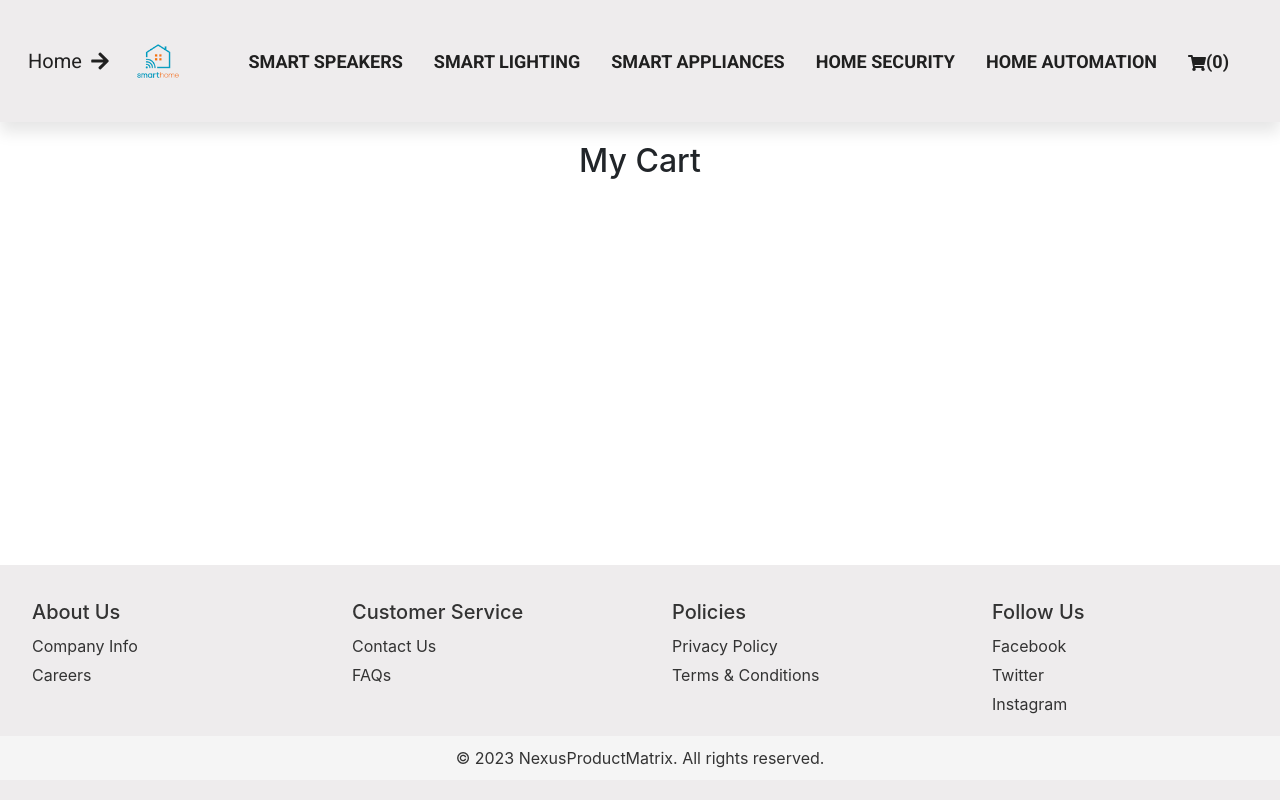
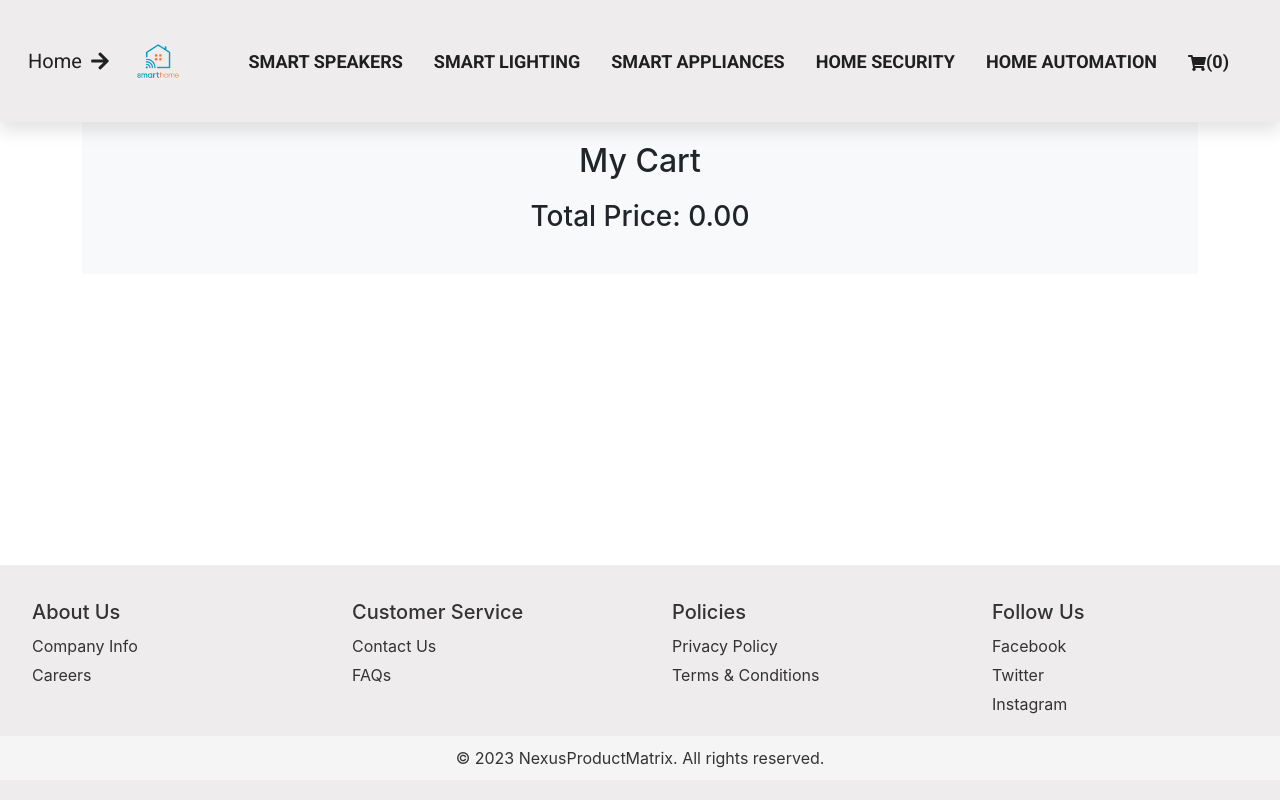
Before and after one commit to peter1998/NexusProductMatrix, a React (Create React App) app: page /cart in a window 1280 px wide. Built offline with nearby package versions, Linux system fonts and the light colour scheme.

Commit message:
[C] Updating Cart Design and functionality

```diff
--- a/src/components/Cart/Cart.js
+++ b/src/components/Cart/Cart.js
@@ -1,16 +1,28 @@
 import React, { useContext } from "react";
-import { Card, Button } from "react-bootstrap";
+import { Container, Card, Button } from "react-bootstrap";
 import { CartContext } from "../../context/cartContext";
-import "./cart.css"; // Import new CSS file
+import StarRatings from "react-star-ratings";
+import "./cart.css";
 
 function Cart() {
   const [cart, setCart] = useContext(CartContext);
 
   const removeFromCart = (productToRemove) => {
+    if (
+      window.confirm(
+        "Are you sure you want to remove this item from your cart?"
+      )
+    ) {
       setCart(cart.filter((product) => product.id !== productToRemove.id));
+    }
   };
 
+  const totalPrice = cart
+    .reduce((total, product) => total + product.price, 0)
+    .toFixed(2);
+
   return (
+    <Container>
       <div className="cart">
         <h2>My Cart</h2>
         {cart.map((product) => (
@@ -20,13 +32,21 @@ function Cart() {
               <Card.Title>{product.name}</Card.Title>
               <Card.Text>{product.description}</Card.Text>
               <Card.Text>Price: {product.price}</Card.Text>
+              <StarRatings
+                rating={product.rating}
+                starRatedColor="orange"
+                numberOfStars={5}
+                name="rating"
+              />
               <Button variant="danger" onClick={() => removeFromCart(product)}>
                 Remove
               </Button>
             </Card.Body>
           </Card>
         ))}
+        <h3>Total Price: {totalPrice}</h3>
       </div>
+    </Container>
   );
 }
 
--- a/src/components/Cart/cart.css
+++ b/src/components/Cart/cart.css
@@ -3,15 +3,22 @@
   flex-direction: column;
   align-items: center;
   padding: 20px;
+  background: #f8f9fa;
 }
 
-.cart h2 {
+.cart h2,
+.cart h3 {
   margin-bottom: 20px;
 }
 
 .cart-card {
-  width: 80%;
+  width: 30%;
   margin-bottom: 20px;
+  transition: transform 0.3s ease;
+}
+
+.cart-card:hover {
+  transform: scale(1.02);
 }
 
 .cart-card img {
@@ -21,4 +28,9 @@
 
 .cart-card button {
   width: 100%;
+  transition: background-color 0.3s ease;
 }
+
+.cart-card button:hover {
+  background-color: #dc3545;
+}
```
Lines whose indentation alone changed are shown as unchanged.
